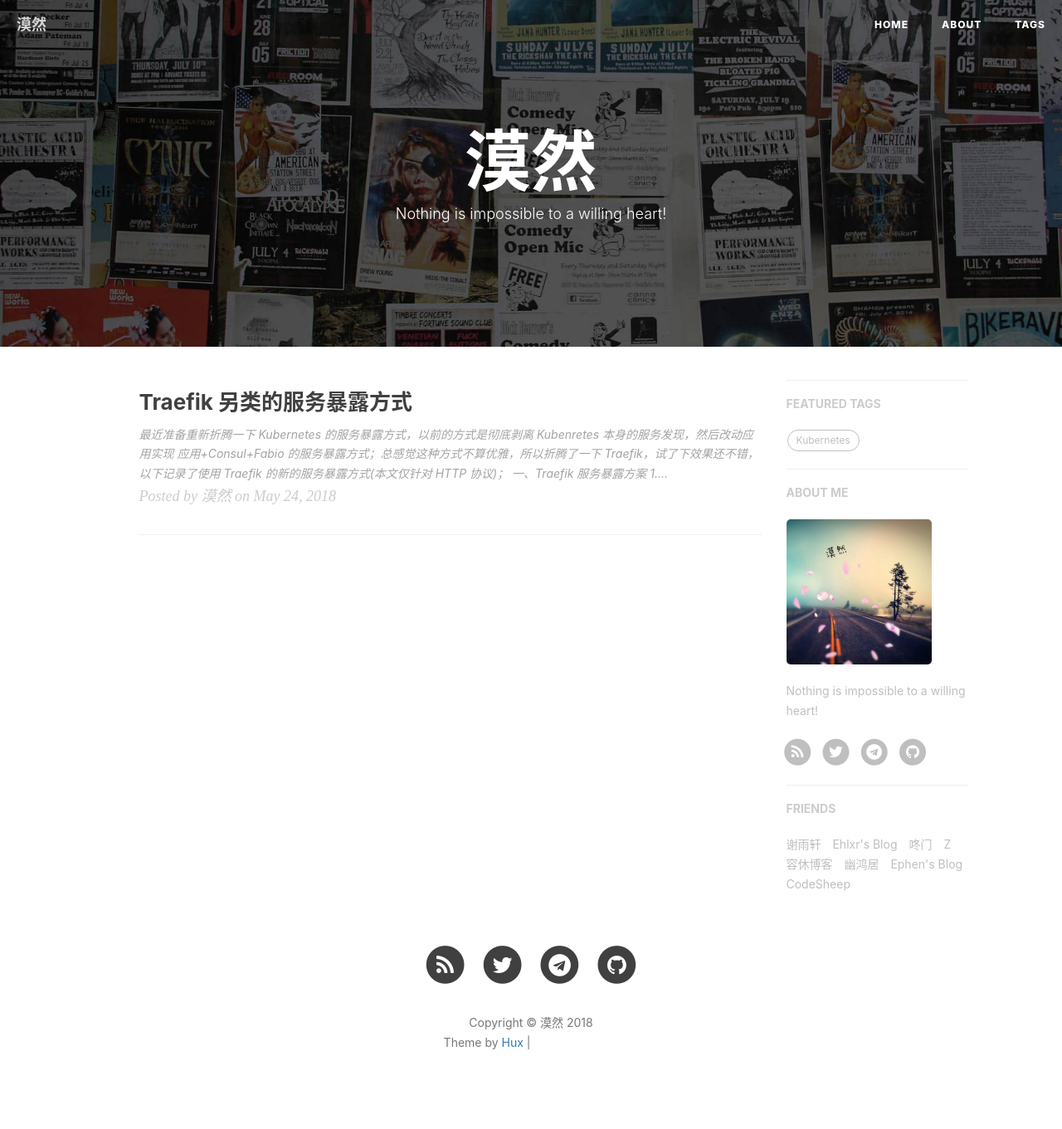
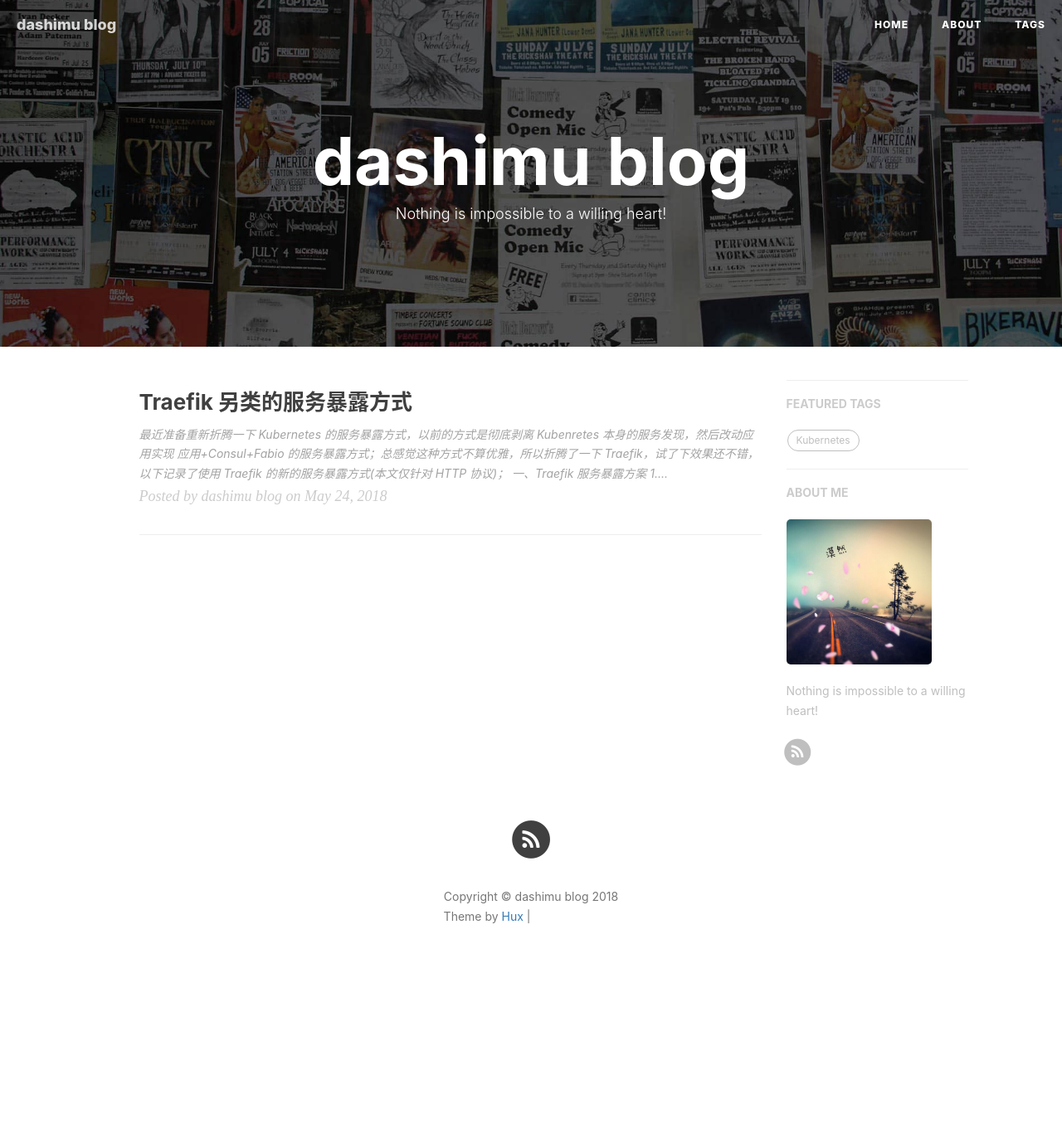
Before and after one commit to bigmanstan/dashimu.github.io, a Jekyll site: the page built from index.html, in a window 1280 px wide. Shown: the whole page at 83% size. Built offline with Jekyll 4.4.1, drawn with Linux system fonts in a browser that asks for light colours; the list of posts is cut into pages by our own code; comment, search, counter and statistics services are not loaded; after the commit the page ends 1209 px from its top, so only the background shows below that; grey boxes are pictures that could not be loaded.

Commit message:
modified s

```diff
--- a/CNAME
+++ /dev/null
@@ -1 +0,0 @@
-blog.mritd.me
--- a/_config.yml
+++ b/_config.yml
@@ -1,11 +1,11 @@
 # Site settings
-title: 漠然
-SEOTitle: 漠然的博客 | mritd Blog
+title: dashimu blog
+SEOTitle: dashimu blog | mritd Blog
 header-img: img/home-bg.jpg
-email: mritd1234@gmail.com
+email: learning2010@gmail.com
 description: "Nothing is impossible to a willing heart!"
-keyword: "漠然, 漠然的博客, mritd, Docker, Kubernetes, @mritd, mritd blog, 博客, 个人网站, Java, Web"
-url: "https://mritd.me"              # your host, for absolute URL
+keyword: " dashimu blog, blog, 博客, 个人网站, Web, anki"
+url: ""              # your host, for absolute URL
 baseurl: ""                             # for example, '/blog' if your blog hosted on 'host/blog'
 
 
@@ -14,9 +14,9 @@ baseurl: ""                             # for example, '/blog' if your blog host
 RSS: true
 #weibo_username:     huxpro
 #zhihu_username:     huxpro
-github_username:    mritd
-telegram_username:  mritd
-twitter_username:   mritd1234
+#github_username:    mritd
+#telegram_username:  mritd
+#twitter_username:   mritd1234
 #facebook_username:  huxpro
 # linkedin_username:  firstname-lastname-idxxxx
 
@@ -30,7 +30,7 @@ date_format: "ordinal"
 favicon: /favicon.ico
 timezone: Asia/Shanghai
 encoding: "utf-8"
-source_code: https://github.com/mritd/mritd.github.io
+source_code: https://github.com/dashimu/dashimu.github.io
 paginate: 10
 exclude: ["less","node_modules","Gruntfile.js","package.json","README.md","README.zh.md"]
 anchorjs: true                          # if you want to customize anchor. check out line:181 of `post.html`
@@ -55,8 +55,8 @@ kramdown:
 
 
 # Disqus settings
-disqus_username: mritd
-disqus_url: "https://mritd.me"
+#disqus_username: mritd
+#disqus_url: "https://mritd.me"
 
 # Netease setttings
 netease_comment: false
@@ -68,8 +68,8 @@ netease_comment: false
 # ba_track_id: [your track id]
 
 # Google Analytics
-ga_track_id: 'UA-82387173-1'            # Format: UA-xxxxxx-xx
-ga_domain: mritd.me
+#ga_track_id: 'UA-82387173-1'            # Format: UA-xxxxxx-xx
+#ga_domain: mritd.me
 
 
 
@@ -89,34 +89,3 @@ featured-condition-size: 1              # A tag will be featured if the size of
 # Progressive Web Apps
 chrome-tab-theme-color: "#000000"
 service-worker: true
-
-
-
-# Friends
-friends: [
-    {
-        title: "谢雨轩",
-        href: "http://www.xieyuxuan.cc"
-    },{
-        title: "Ehlxr's Blog",
-        href: "https://ehlxr.me"
-    },{
-        title: "咚门",
-        href: "http://www.dearzd.com/DBlog"
-    },{
-        title: "Z",
-        href: "http://log.zvz.im"
-    },{
-        title: "容休博客",
-        href: "http://www.iwwenbo.com"
-    },{
-        title: "幽鸿居",
-        href: "http://www.webank.pw"
-    },{
-        title: "Ephen's Blog",
-        href: "http://ephen.me"
-    },{
-        title: "CodeSheep",
-        href: "https://www.codesheep.cn"
-    }
-]
--- a/robots.txt
+++ b/robots.txt
@@ -1,4 +1,4 @@
 # robots.txt
 User-agent: *
 Disallow:
-Sitemap: https://mritd.me/sitemap.xml
+Sitemap: https://dashimu.github.io/sitemap.xml
```
Also changed, not shown: README.md.
